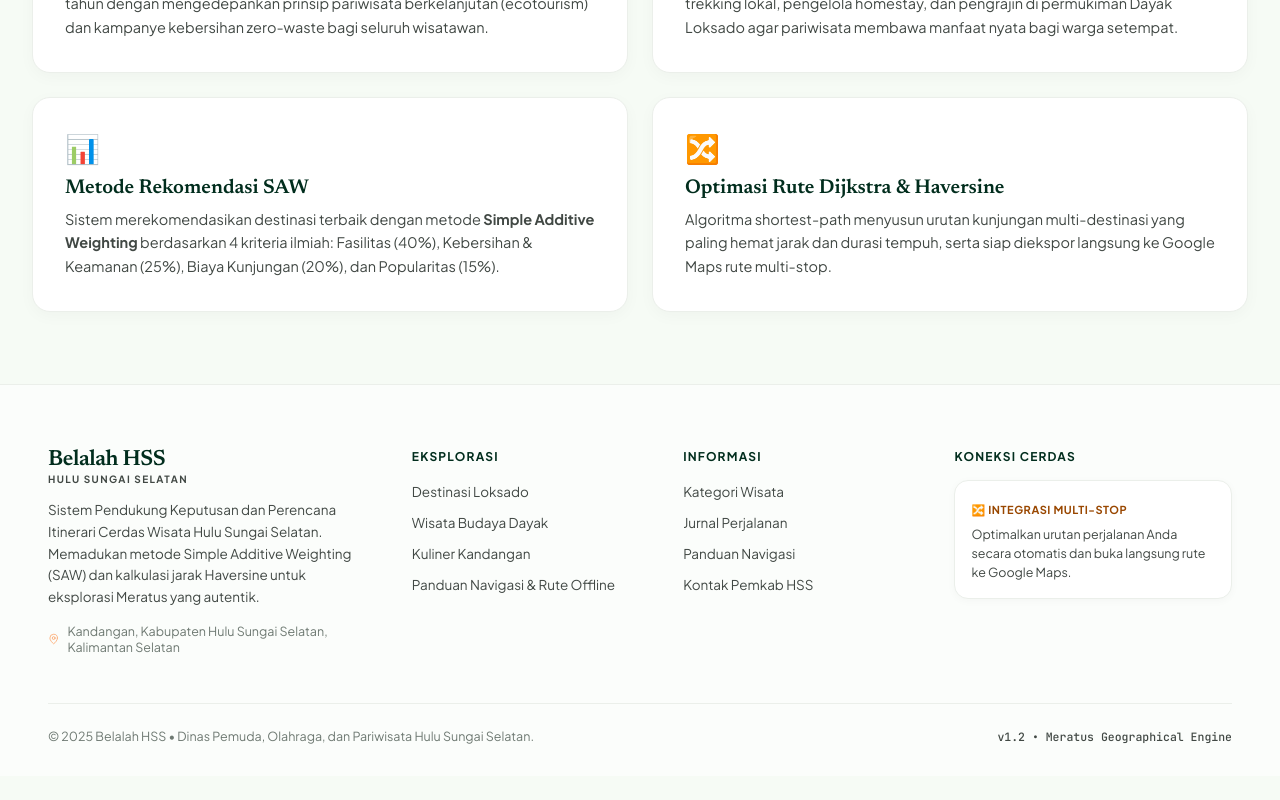
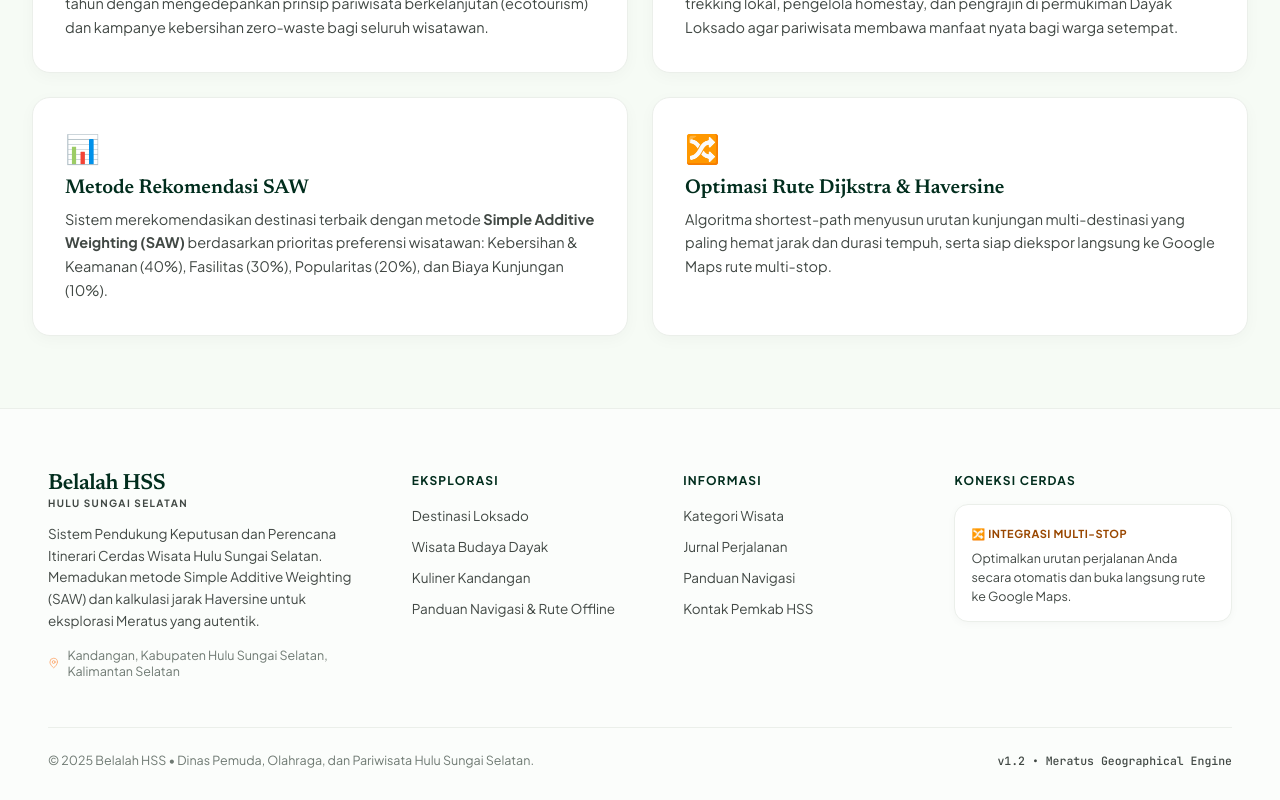
Before and after one commit to rizaldyyakbar/BelalahHSS, a React (Vite) app in the folder frontend/: page /about in a window 1280 px wide. Shown: the part 757-1557 px from the top of the page. Before the commit the page ends 1533 px from the top, so only its background shows below. Built offline with nearby package versions, Linux system fonts and the light colour scheme.

Commit message:
docs(criteria): sinkronkan prioritas bobot kriteria SAW dengan hasil wawancara (kebersihan & keamanan peringkat 1)

```diff
--- a/frontend/src/pages/AboutPage.tsx
+++ b/frontend/src/pages/AboutPage.tsx
@@ -84,8 +84,8 @@ export const AboutPage: React.FC = () => {
                 Metode Rekomendasi SAW
               </h3>
               <p style={{ fontSize: 14.5, color: 'var(--meratus-muted)', lineHeight: 1.65, margin: 0 }}>
-                Sistem merekomendasikan destinasi terbaik dengan metode <strong>Simple Additive Weighting</strong> berdasarkan
-                4 kriteria ilmiah: Fasilitas (40%), Kebersihan &amp; Keamanan (25%), Biaya Kunjungan (20%), dan Popularitas (15%).
+                Sistem merekomendasikan destinasi terbaik dengan metode <strong>Simple Additive Weighting (SAW)</strong> berdasarkan
+                prioritas preferensi wisatawan: Kebersihan &amp; Keamanan (40%), Fasilitas (30%), Popularitas (20%), dan Biaya Kunjungan (10%).
               </p>
             </div>
 
```
Also changed, not shown: frontend/src/constants/destinations.ts (+11 -11 lines), 1 other file (tests, documents, lock files or other folders).
